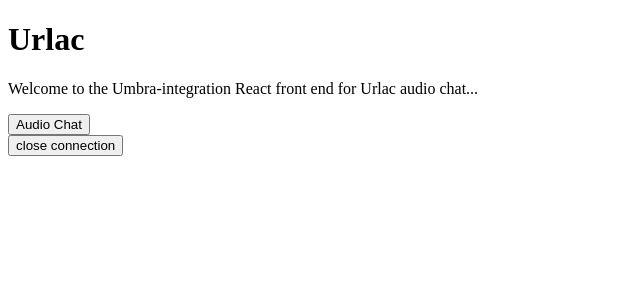
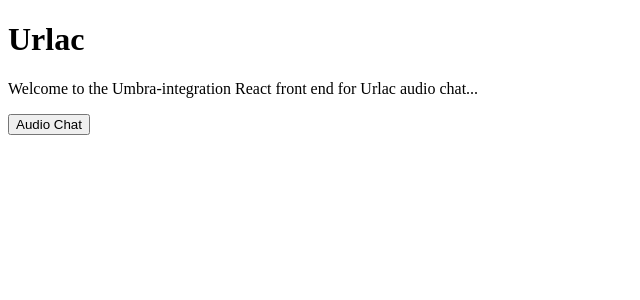
Before and after one commit to elsif-maj/urlac, a React (Vite) app in the folder react/: page / in a window 1280 px wide. Shown: the top 300 px of the page, without its empty margins (0-640 px from the left). Built offline with nearby package versions, Linux system fonts and the light colour scheme.

Commit message:
local changes

```diff
--- a/react/src/App.jsx
+++ b/react/src/App.jsx
@@ -7,27 +7,18 @@ function App() {
 
   const handleAudioChatToggleButton = (e) => {
     e.preventDefault()
-
-    // THESE ARE THE ONLY CHANGES SINCE IT LAST WORKED:
-
     if (urlacIsOn) {
-      console.log('TURNING OFF URLAC!')
       pc.close()
       ws.close()
       setUrlacIsOn(!urlacIsOn)
       return
     }
-
     setUrlacIsOn(!urlacIsOn)
-
-    // END OF CHANGES
 
     navigator.mediaDevices.getUserMedia({ audio: true })
       .then(stream => {
         //// RTC and tracks for SDP ////
         let pc = new RTCPeerConnection()
-        let disconnectButton = document.getElementById('button')
-
 
         pc.ontrack = function (event) {
           const audio = new Audio();
@@ -50,21 +41,13 @@ function App() {
           }
         }, 5000);
 
-        // MUH ATTEMPTS
-        disconnectButton.addEventListener('click', function (e) {
-          pc.close()
-          ws.close()
-        })
-
         window.addEventListener('beforeunload', function (event) {
           if (document.visibilityState === 'hidden' && pc) {
             console.log('THIS FIRED')
             pc.close();
             ws.close();
-            // pc = null;
           }
         });
-        // END OF MUH ATTEMPTS
 
         pc.onicecandidate = e => {
           if (!e.candidate) {
@@ -91,7 +74,6 @@ function App() {
                 return console.log('failed to parse answer')
               }
 
-              // New version:
               pc.setRemoteDescription(offer)
                 .then(() => pc.createAnswer())
                 .then(answer => {
@@ -119,7 +101,6 @@ function App() {
           console.log("ERROR (evt): " + evt)
         }
       }).catch(window.alert)
-
   }
 
   return (
@@ -132,9 +113,6 @@ function App() {
         <button onClick={handleAudioChatToggleButton}>
           Audio Chat
         </button>
-        <div>
-          <button id="button">close connection</button>
-        </div>
       </div>
     </>
   )
```
